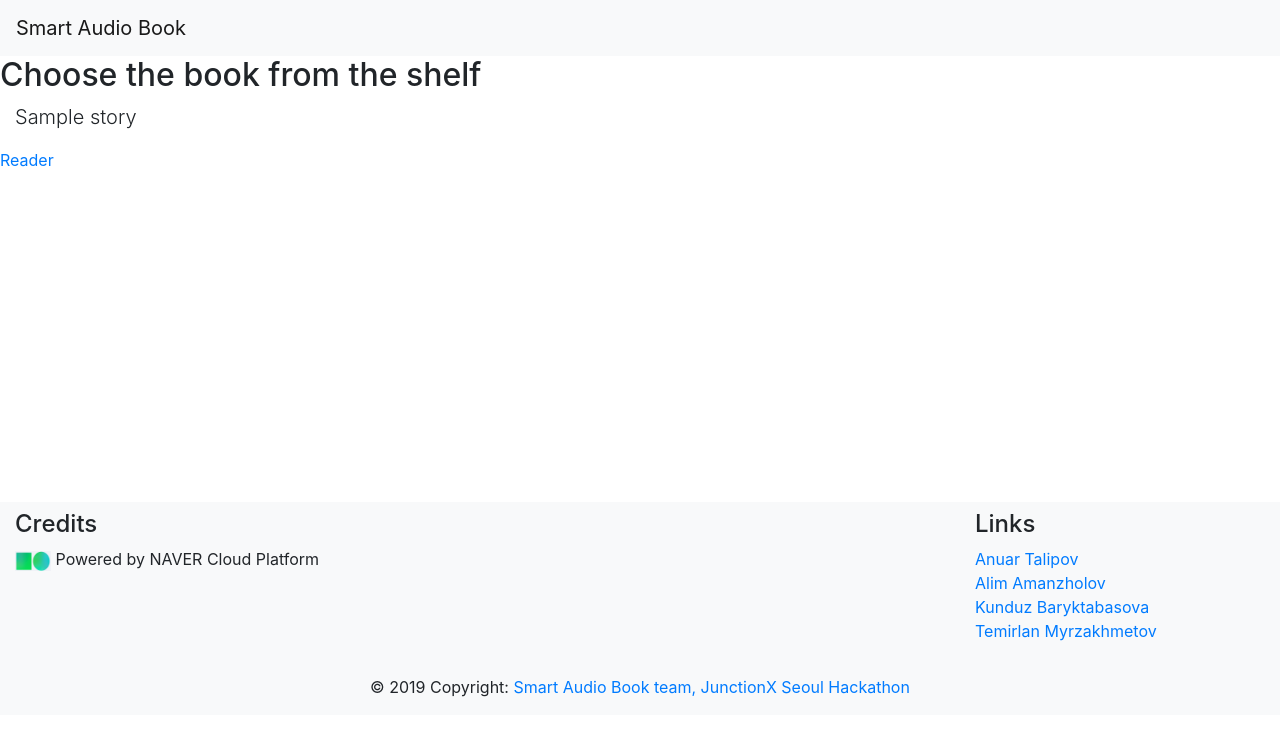
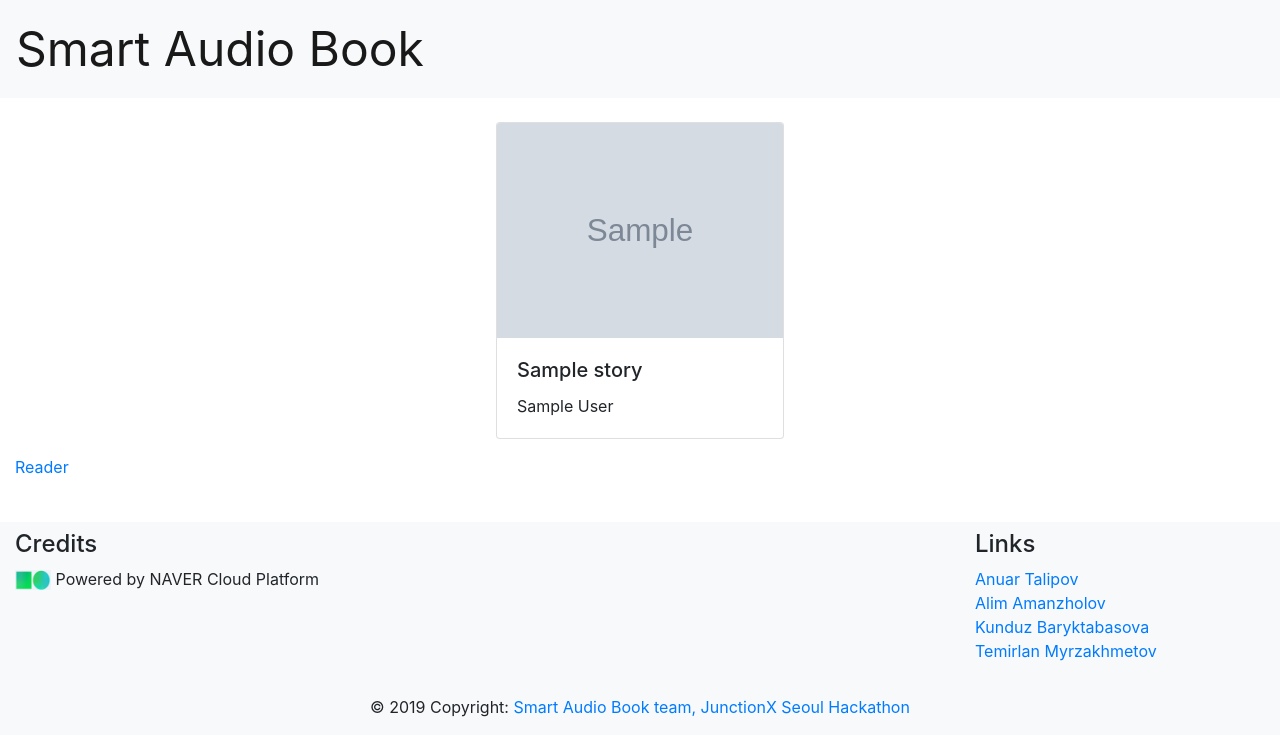
Before and after one commit to amanzholov8/junctionX2019, a Flask app: template app/templates/index.html in a window 1280 px wide. Shown: the top 756 px of the page. Run offline with Flask 2, Linux system fonts and the light colour scheme; the template is opened without the code that fills it: most values are stand-ins (such as "Sample title", 1, 10 or a date in 2020); grey boxes marked "Sample" are stand-in pictures; some libraries are stand-ins or nearby versions.

Commit message:
Fixes in UI

```diff
--- a/app/routes.py
+++ b/app/routes.py
@@ -14,12 +14,14 @@ from utils import nlp
 def index():
     stories = [
         {
-            'name': 'My Little Pony',
-            'content': 'Once in a while ...'
+            'name': 'The Sea Wolf',
+            'author': 'Jack London',
+            'img': 'https://images-na.ssl-images-amazon.com/images/I/5169HPG833L._SX312_BO1,204,203,200_.jpg'
         },
         {
-            'name': 'Kazakh National Fairytale: Aldar Kose',
-            'content': 'In the Kazakh steppes ...'
+            'name': 'Kill the mocking bird',
+            'author': 'Harper Lee',
+            'img': 'https://upload.wikimedia.org/wikipedia/en/thumb/7/79/To_Kill_a_Mockingbird.JPG/220px-To_Kill_a_Mockingbird.JPG'
         }
     ]
     return render_template('index.html', stories=stories)
--- a/app/static/css/main.css
+++ b/app/static/css/main.css
@@ -22,3 +22,12 @@
 	background: #F8F9FA;
 	margin-top: 0rem;
 }
+
+.book {
+    width: 18rem;
+    max-height: 40rem;
+}
+
+.navbar-brand {
+    font-size: 3rem;
+}
--- a/app/templates/index.html
+++ b/app/templates/index.html
@@ -7,13 +7,21 @@
 	    Smart Audio Book
 	  </span>
 	</nav>
-  <h2>Choose the book from the shelf</h2>
-	<div class="main-content">
-	  {% for story in stories %}
-	      <div class="col-sm-4">
-	          <p class='lead'>{{story.name}}</p>
-	      </div>
-	  {% endfor %}
+	<div class="main-content container-fluid mt-4">
+		<div class="row justify-content-center">
+				{% for story in stories %}
+					<div class="col-auto mb-3">
+						<div class="card book">
+							<img src="{{story.img}}" class="card-img-top">
+							<div class="card-body">
+								<h5 class="card-title">{{story.name}}</h5>
+								<p class="card-text">{{story.author}}</p>
+							</div>
+						</div>
+					</div>
+				{% endfor %}
+			</div>
+
 	  <a href="{{ url_for('reader') }}">Reader</a>
 	</div>
 
```
